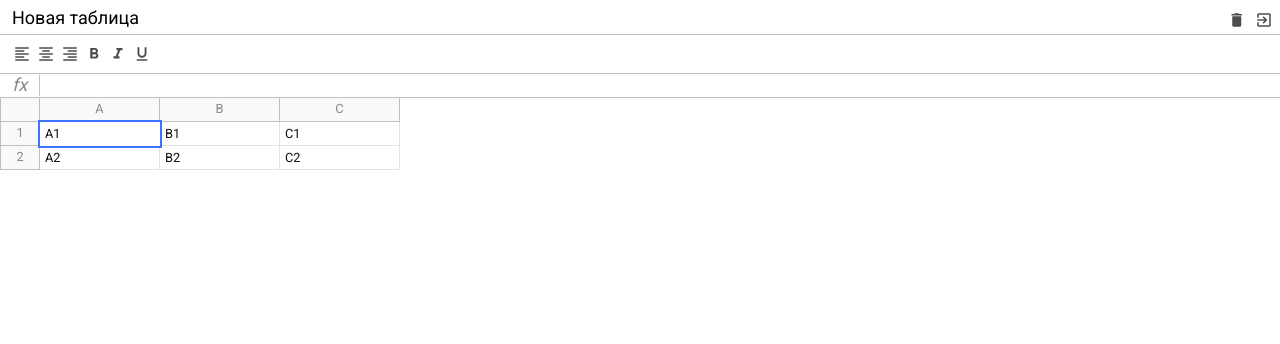
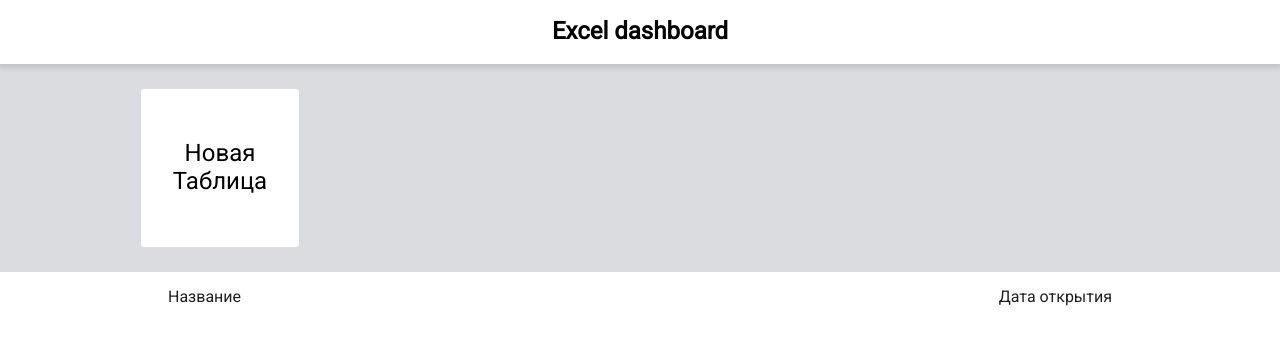
Before and after one commit to Gumerov-Marat/study-excel-cource, a website built with webpack: page src/index.html in a window 1280 px wide. Built offline with nearby package versions, Linux system fonts and the light colour scheme.

Commit message:
step6: dashboard add

```diff
--- a/src/index.html
+++ b/src/index.html
@@ -11,81 +11,26 @@
 </head>
 <body>
 
-  <div id="app" class="container">
-    <div class="excel">
-      <div class="excel__header">
-        <input type="text" class="input" value="Новая таблица" />
-        <div>
-          <div class="button">
-            <i class="material-icons">delete</i>
-          </div>
-          <div class="button">
-            <i class="material-icons">exit_to_app</i>
-          </div>
+  <div id="app">
+    <div class="db">
+      <div class="db__header">
+        <h1>Excel dashboard</h1>
+      </div>
+      <div class="db__new">
+        <div class="db__viev">
+          <a href="#" class="db__create">
+            Новая <br />Таблица
+          </a>
         </div>
       </div>
-      <div class="excel__toolbar">
-        <div class="button">
-          <i class="material-icons">format_align_left</i>
-        </div>
-        <div class="button">
-          <i class="material-icons">format_align_center</i>
-        </div>
-        <div class="button">
-          <i class="material-icons">format_align_right</i>
-        </div>
-        <div class="button">
-          <i class="material-icons">format_bold</i>
-        </div>
-        <div class="button">
-          <i class="material-icons">format_italic</i>
-        </div>
-        <div class="button">
-          <i class="material-icons">format_underlined</i>
+      <div class="db__table db__viev">
+        <div class="db__list-header">
+          <span>Название</span>
+          <span>Дата открытия</span>
         </div>
 
-      </div>
-      <div class="excel__formula">
-        <div class="info" >fx</div>
-        <div class="input" contenteditable spellcheck="false"></div>
-      </div>
-      <div class="excel__table">
-        <div class="row">
-          <div class="row-info"></div>
-          <div class="row-data">
-            <div class="column">
-              A
-            </div>
-            <div class="column">
-              B
-            </div>
-            <div class="column">
-              C
-            </div>
-          </div>
-        </div>
 
-        <div class="row">
-          <div class="row-info">
-            1
-          </div>
-          <div class="row-data">
-            <div class="cell selected" contenteditable>A1</div>
-            <div class="cell" contenteditable>B1</div>
-            <div class="cell" contenteditable>C1</div>
-          </div>
-        </div>
 
-        <div class="row">
-          <div class="row-info">
-            2
-          </div>
-          <div class="row-data">
-            <div class="cell" contenteditable>A2</div>
-            <div class="cell" contenteditable>B2</div>
-            <div class="cell" contenteditable>C2</div>
-          </div>
-        </div>
       </div>
     </div>
 
--- a/src/scss/_variables.scss
+++ b/src/scss/_variables.scss
@@ -5,3 +5,4 @@ $formila-height: 24px;
 $info-cell-widht:40px;
 $row-height: 24px;
 $cell-width: 120px;
+$bd-header-height: 64px;
--- /dev/null
+++ b/src/scss/dashboard.scss
@@ -0,0 +1,66 @@
+@import "variables";
+@import "mixins";
+
+
+.db{
+
+  &__header {
+    position: fixed;
+    left: 0;
+    right: 0;
+    top: 0;
+    height: $bd-header-height;
+    display: flex;
+    align-items: center;
+    justify-content: center;
+    background: #fff;
+    box-shadow: 0 2px 5px 2px rgba(60, 64, 67, 0.15);
+    z-index: 1000;
+  }
+
+  &__new {
+    margin-top: $bd-header-height;
+    padding: 1.5rem;
+    background: #dadce0;
+  }
+
+  &__create {
+    width: 160px;
+    height: 160px;
+    background: #fff;
+    border-radius: 4px;
+    border: 1px solid #dadce0;
+    display: flex;
+    justify-content: center;
+    align-items: center;
+    font-size: 1.5rem;
+    text-decoration: none;
+    color: #000;
+    text-align: center;
+
+    &:hover {
+      cursor: pointer;
+      color:green;
+      border-color: green;
+    }
+  }
+
+  &__viev {
+    max-width: 1000px;
+    margin: 0 auto;
+  }
+
+  &__table {
+    padding: 1rem;
+  }
+
+  &__list-header {
+    display: flex;
+    justify-content: space-between;
+    color: #202124;
+    font-weight: 500;
+    font-size: 16px;
+    margin-bottom: 10px;
+    padding: 0 12px;
+  }
+}
--- a/src/scss/index.scss
+++ b/src/scss/index.scss
@@ -5,6 +5,7 @@
 @import "toolbar";
 @import "formula";
 @import "table";
+@import "dashboard";
 
 * {
   margin: 0;
```
Also changed, not shown: src/assets/excel.html (added, +98 -0 lines).
